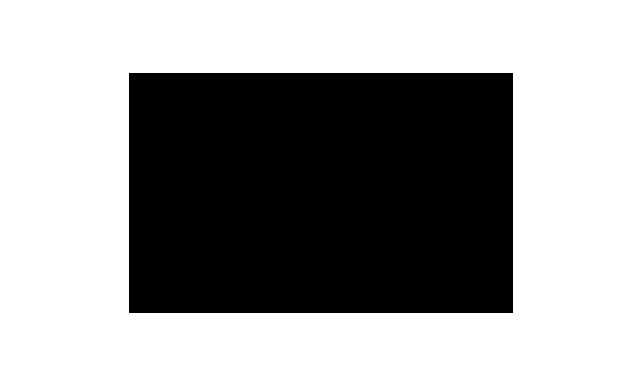
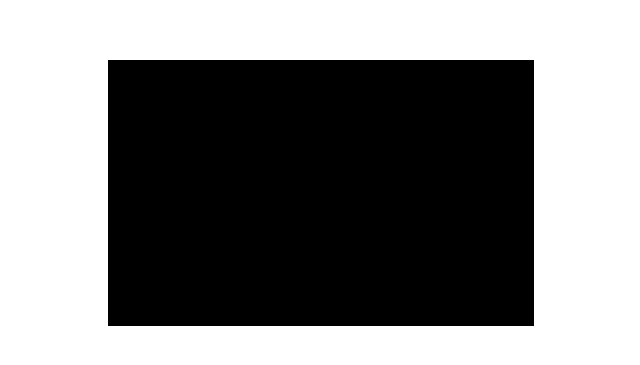
Before and after one commit to psychotronic-frontend/1.series, a plain HTML site: page 1.series/1.artpiece/index.html in a window 1280 px wide. Shown: the part 207-572 px from the top of the page, without its empty margins (319-959 px from the left). Drawn offline with Linux system fonts and the light colour scheme.

Commit message:
Update index.html
fix

```diff
--- a/1.series/1.artpiece/index.html
+++ b/1.series/1.artpiece/index.html
@@ -10,8 +10,8 @@
 
     div {
         margin: auto;
-        width: 30%;
-        height: 30%;
+        width: 33.3%;
+        height: 33.3%;
         background-color: #000;
     }
 </style>
```
